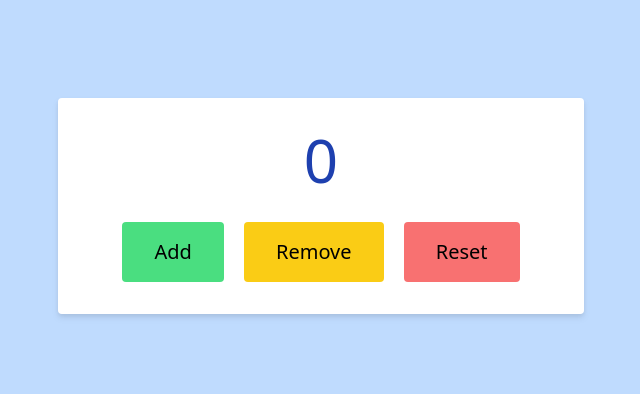
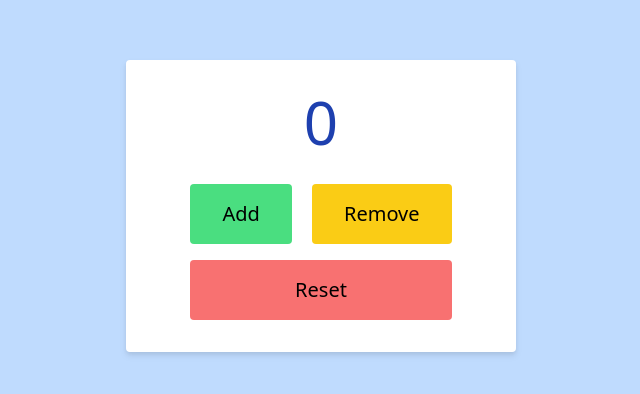
Before and after one commit to pnx/counter, a plain HTML site: page index.html in a window 1280 px wide. Shown: the part 194-588 px from the top of the page, without its empty margins (319-959 px from the left). Drawn offline with nearby package versions, Linux system fonts and the light colour scheme.

Commit message:
Move reset button under add/remove buttons

```diff
--- a/index.html
+++ b/index.html
@@ -25,8 +25,8 @@
                         <div class="mt-8 md:space-x-4">
                                 <button x-on:click="add()" class="text-xl px-8 py-4 rounded bg-green-400 hover:bg-green-500" type="button">Add</button>
                                 <button x-on:click="remove()" class="text-xl px-8 py-4 rounded bg-yellow-400 hover:bg-yellow-500" type="button">Remove</button>
-                                <button x-on:click="reset()" class="text-xl px-8 py-4 rounded bg-red-400 hover:bg-red-500" type="button">Reset</button>
                         </div>
+                        <button x-on:click="reset()" class="mt-1 md:mt-4 text-xl px-8 py-4 w-full rounded bg-red-400 hover:bg-red-500" type="button">Reset</button>
                 </div>
         </div>
 </body>
```
